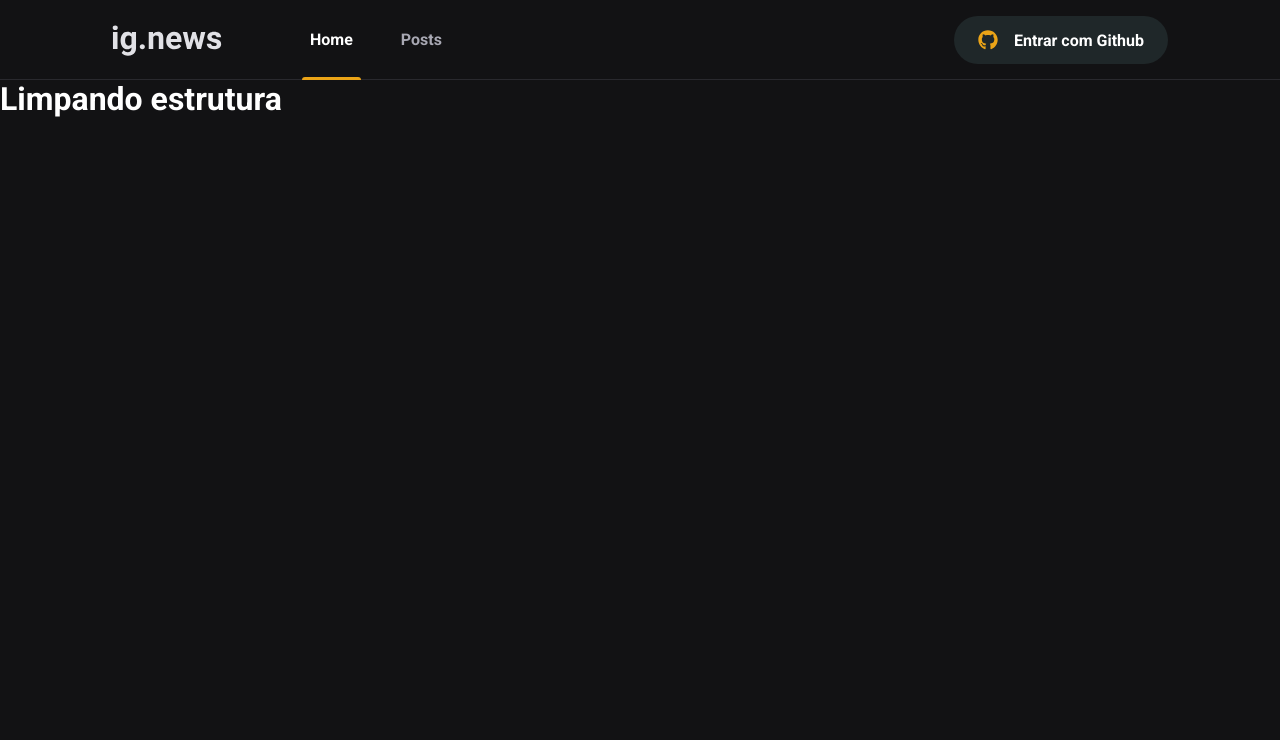
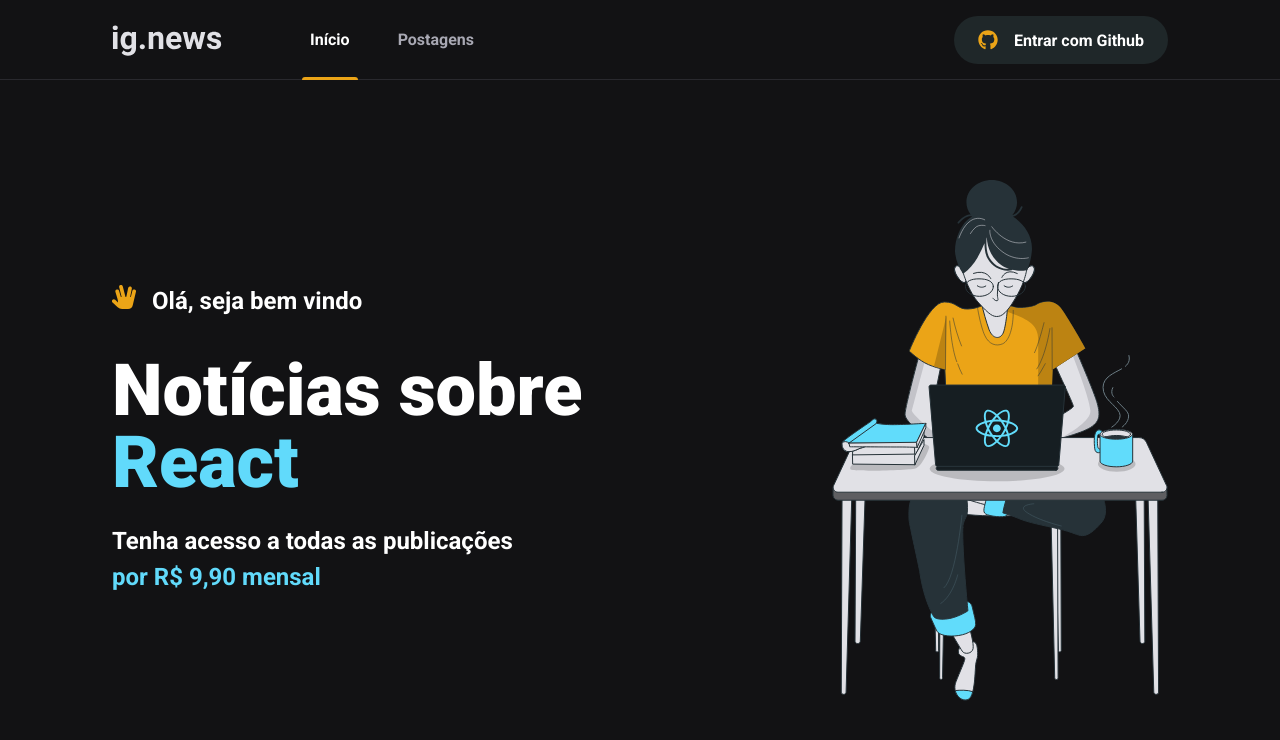
Before and after one commit to RenanMS/estudo--02--servico-de-assinatura, a Next.js app: page / in a window 1280 px wide. Shown: the top 740 px of the page. Built offline with nearby package versions, Linux system fonts and the light colour scheme.

Commit message:
Página: Home

```diff
--- a/src/components/Header/index.tsx
+++ b/src/components/Header/index.tsx
@@ -7,8 +7,8 @@ export const Header = () => {
       <div className={styles.headerContent}>
         <img src="/images/logo.svg" alt="ig.news" />
         <nav>
-          <a href="#" className={styles.active}>Home</a>
-          <a href="#">Posts</a>
+          <a href="#" className={styles.active}>Início</a>
+          <a href="#">Postagens</a>
         </nav>
 
         <SignInButton />
--- /dev/null
+++ b/src/pages/index.module.scss
@@ -0,0 +1,45 @@
+.contentContainer {
+  max-width: 1120px;
+  margin: 0 auto;
+  padding: 0 2rem;
+  height: calc(100vh - 5rem);
+
+  display: flex;
+  align-items: center;
+  justify-content: space-between;
+}
+
+.hero {
+  max-width: 600px;
+
+  > span {
+    font-size: 1.5rem;
+    font-weight: bold;
+  }
+
+  h1 {
+    font-size: 4.5rem;
+    line-height: 4.5rem;
+    font-weight: 900;
+    margin-top: 2.5rem;
+
+    span {
+      color: var(--cyan-500);
+    }
+  }
+
+  p {
+    font-size: 1.5rem;
+    line-height: 2.25rem;
+    margin-top: 1.5rem;
+
+    span {
+      color: var(--cyan-500);
+      font-weight: bold;
+    }
+  }
+}
+
+.FaHandSpock {
+  margin-right: 1rem;
+}
--- a/src/pages/index.tsx
+++ b/src/pages/index.tsx
@@ -1,13 +1,32 @@
 import Head from 'next/head'
+import { FaHandSpock } from 'react-icons/fa'
+import styles from './index.module.scss'
 
 export default function Home() {
   return (
     <>
       <Head>
-        <title>Home | igNews - Serviço de assinatura</title>
+        <title>Início | igNews - Serviço de assinatura</title>
       </Head>
 
-      <h1>Limpando <span>estrutura</span></h1>
+      <main className={styles.contentContainer}>
+        <section className={styles.hero}>
+          <span>
+            <FaHandSpock color="#eba417" className={styles.FaHandSpock}/>
+            Olá, seja bem vindo
+          </span>
+
+          <h1>Notícias sobre <span>React</span></h1>
+
+          <p>
+            Tenha acesso a todas as publicações <br />
+            <span> por R$ 9,90 mensal</span>
+          </p>
+
+        </section>
+
+        <img src="/images/avatar.svg" alt="Garota programando" />
+      </main>
     </>
   )
 }
```
